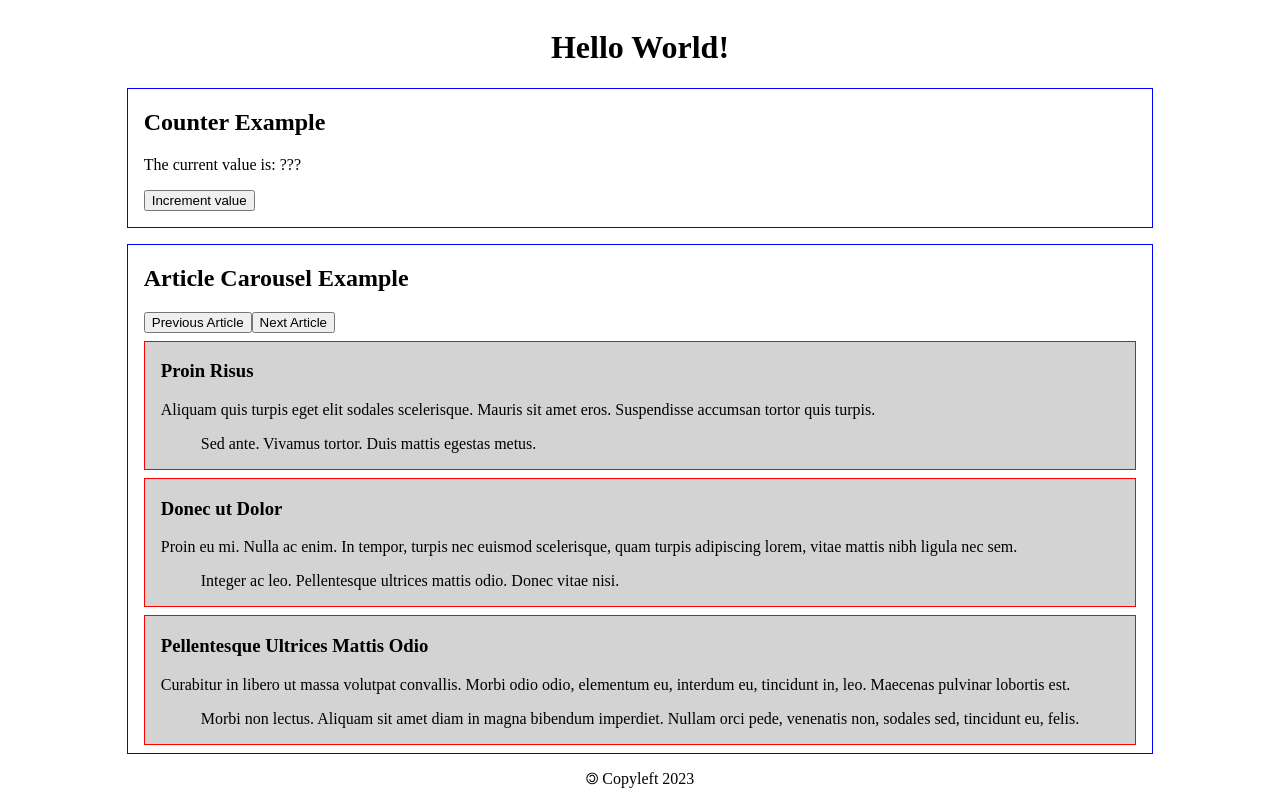
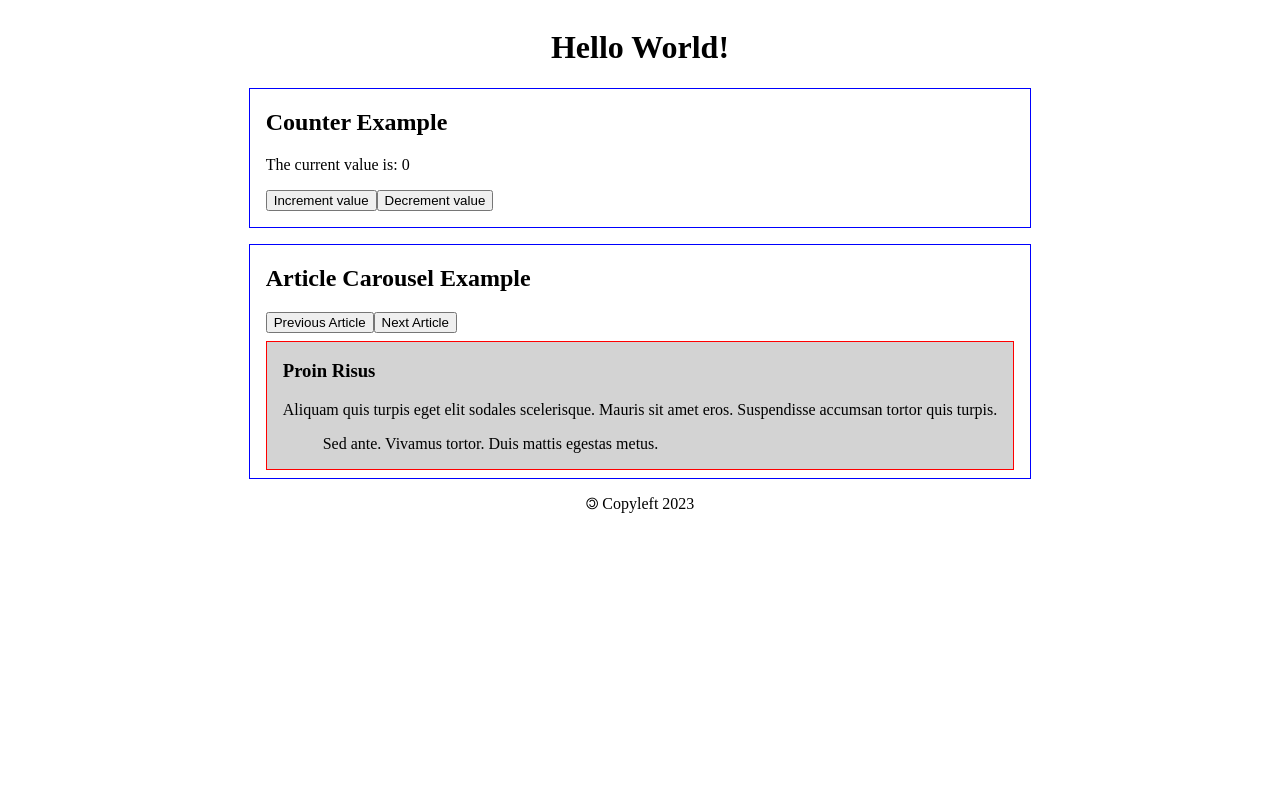
Before and after one commit to ajtran303/react_state_ts, a React (Vite) app: page / in a window 1280 px wide. Built offline with nearby package versions, Linux system fonts and the light colour scheme.

Commit message:
Add solutions

```diff
--- a/src/ArticleCarousel.tsx
+++ b/src/ArticleCarousel.tsx
@@ -1,3 +1,5 @@
+import { useState } from "react"
+
 const article1 = (
   <article>
     <h3>Proin Risus</h3>
@@ -40,17 +42,41 @@ const article3 = (
   </article>
 )
 
+const articles = [article1, article2, article3];
+
 function ArticleCarousel() {
+  const [index, setIndex] = useState<number>(0);
+
+  function handlePreviousArticleClick(): void {
+    let previousIndex;
+    if (index === 0) {
+      previousIndex = articles.length - 1
+    } else {
+      previousIndex = index - 1
+    }
+
+    setIndex(previousIndex);
+  }
+
+  function handleNextArticleClick(): void {
+    let nextIndex;
+    if (index === 2) {
+      nextIndex = 0
+    } else {
+      nextIndex = index + 1
+    }
+
+    setIndex(nextIndex);
+  }
+
   return (
     <section className="article-carousel">
       <h2>Article Carousel Example</h2>
 
-      <button>Previous Article</button>
-      <button>Next Article</button>
+      <button onClick={handlePreviousArticleClick}>Previous Article</button>
+      <button onClick={handleNextArticleClick}>Next Article</button>
 
-      {article1}
-      {article2}
-      {article3}
+      {articles[index]}
     </section>
   )
 }
--- a/src/Counter.tsx
+++ b/src/Counter.tsx
@@ -1,13 +1,18 @@
+import { useState } from "react"
+
 function Counter() {
+  const [count, setCount] = useState<number>(0);
+
   return (
     <section className="counter">
       <h2>Counter Example</h2>
 
       <p>
-        The current value is: ???
+        The current value is: {count}
       </p>
 
-      <button>Increment value</button>
+      <button onClick={() => setCount(count + 1)}>Increment value</button>
+      <button onClick={() => setCount(count - 1)}>Decrement value</button>
     </section>
   )
 }
```
